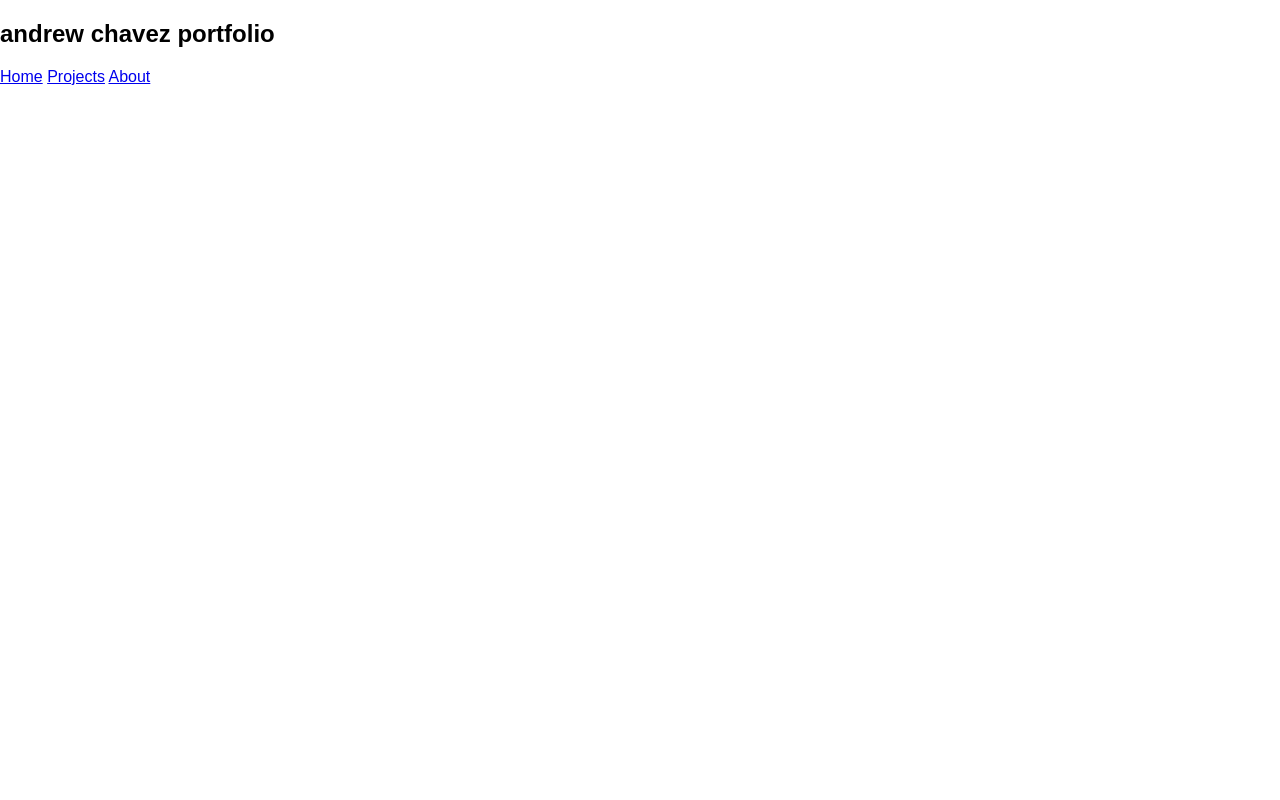
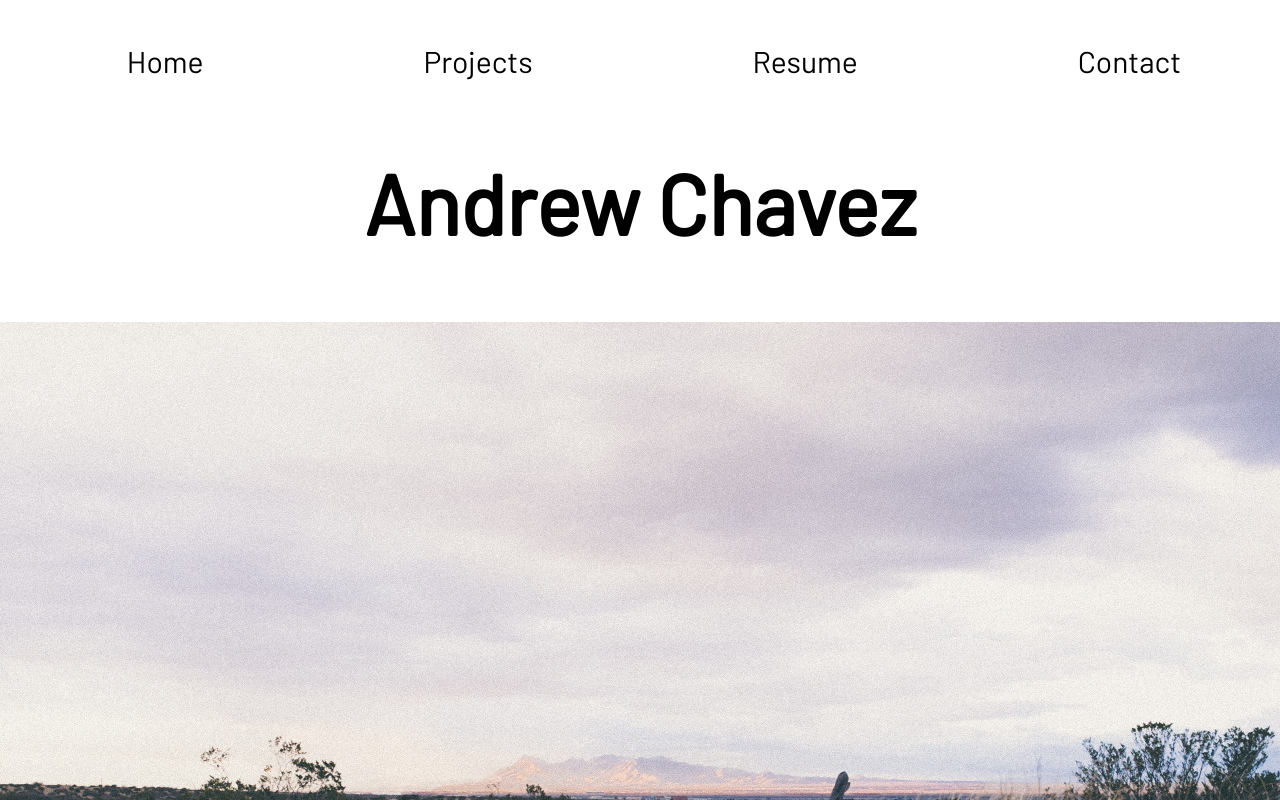
Before and after one commit to chavandrew/portfolio, a React (Create React App) app: page /home in a window 1280 px wide. Shown: the top 800 px of the page. Built offline with nearby package versions, Linux system fonts and the light colour scheme.

Commit message:
added stylings and about/resume components

```diff
--- a/src/App.css
+++ b/src/App.css
@@ -1,28 +1,52 @@
+@import url('https://fonts.googleapis.com/css?family=Barlow');
+
 .App {
   text-align: center;
 }
+h2{
+  font-family: 'Barlow', sans-serif;
+  font-size: 84px;
 
-.App-logo {
-  animation: App-logo-spin infinite 20s linear;
-  height: 80px;
+}
+nav{
+padding: 0;
+display: flex;
+list-style: none;
+justify-content: center;
+margin: 40px 0 60px 0;
+font-family: 'Barlow';
 }
 
-.App-header {
-  background-color: #222;
-  height: 150px;
-  padding: 20px;
-  color: white;
+
+
+nav.tabs {
+  max-width: 85%;
 }
-
-.App-title {
-  font-size: 1.5em;
+nav.tabs a {
+  display: inline-block;
+  color: black;
+  background-color: white;
+  padding: 3px 100px;
+  margin-bottom: 0px;
+  margin-right: ;
+  text-decoration: none;
 }
-
-.App-intro {
-  font-size: large;
+nav.tabs a.active {
+  background-color: white;
+  color: black;
+  text-decoration: none;
+  border-radius: 5px;
 }
-
-@keyframes App-logo-spin {
-  from { transform: rotate(0deg); }
-  to { transform: rotate(360deg); }
+.link{
+ transition: 0.9s;
+ color: #ffffff;
+ font-size: 30px;
+ text-decoration: none;
+ padding: 0 10px;
+ margin: 0 10px;
 }
+.link:hover {
+ background-color: #FDFFFC;
+ color: #F87060;
+ padding: 24px 10px;
+}
--- a/src/App.js
+++ b/src/App.js
@@ -1,4 +1,5 @@
 import React, { Component } from 'react';
+
 
 import{
   BrowserRouter as Router,
@@ -7,26 +8,36 @@ import{
   NavLink,
   Switch
 } from 'react-router-dom';
+import './App.css';
 import Home from './components/Home';
 import Projects from './components/Projects';
-import About from './components/About';
+import Resume from './components/Resume';
+import Contact from './components/Contact';
+
+
 
 class App extends Component {
   render() {
     return (
       <div className="App">
-        <h2>andrew chavez portfolio</h2>
         <Router>
               <div>
                 <nav className='tabs'>
-                  <NavLink exact to='/'>Home</NavLink>{' '}
-                  <NavLink to='/about'>Projects</NavLink>{' '}
-                  <NavLink to='/addcard'>About</NavLink>{' '}
+                  <NavLink className='link' exact to='/'></NavLink>{' '}
+                  <NavLink className='link' to='/home'>Home</NavLink>{' '}
+                  <NavLink className='link' to='/projects'>Projects</NavLink>{' '}
+                  <NavLink className='link' to='/resume'>Resume</NavLink>{' '}
+                  <NavLink className='link' to='/contact'>Contact</NavLink>{' '}
                 </nav>
+
+              <h2>Andrew Chavez </h2>
+
                 <Switch>
-                 <Route exact path="/" component={Home}/>
+                 <Route exact path="/" />
+                 <Route path="/home" component={Home}/>
                  <Route path="/about" component={Projects} />
-                 <Route path="/addcard" component={About} />
+                 <Route path="/addcard" component={Resume} />
+                 <Route path="/addcard" component={Contact} />
               </Switch>
               </div>
             </Router>
--- a/src/components/About.js
+++ b/src/components/Contact.js
@@ -2,7 +2,7 @@ import React, { Component } from 'react';
 
 
 
-class About extends Component {
+class Contact extends Component {
   render() {
     return (
       <div>
@@ -14,4 +14,4 @@ class About extends Component {
   }
 }
 
-export default About;
+export default Contact;
--- /dev/null
+++ b/src/components/Home.css
@@ -0,0 +1,3 @@
+img {
+  background: url('../assets/img/westgrass.jpg');
+}
--- a/src/components/Home.js
+++ b/src/components/Home.js
@@ -1,5 +1,6 @@
 import React, { Component } from 'react';
-
+import './Home.css'
+import sky from '../assets/img/westgrass.jpg'
 
 
 class Home extends Component {
@@ -7,7 +8,7 @@ class Home extends Component {
     return (
       <div>
 
-
+        <img src={sky}/>
      </div>
 
   );
--- /dev/null
+++ b/src/components/Resume.js
@@ -0,0 +1,17 @@
+import React, { Component } from 'react';
+
+
+
+class Resume extends Component {
+  render() {
+    return (
+      <div>
+
+
+     </div>
+
+  );
+  }
+}
+
+export default Resume;
--- a/src/index.css
+++ b/src/index.css
@@ -2,4 +2,5 @@ body {
   margin: 0;
   padding: 0;
   font-family: sans-serif;
+  justify-content: center;
 }
```
Also changed, not shown: src/assets/img/westgrass.jpg (added).
